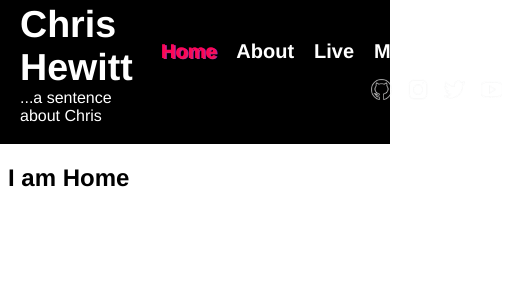
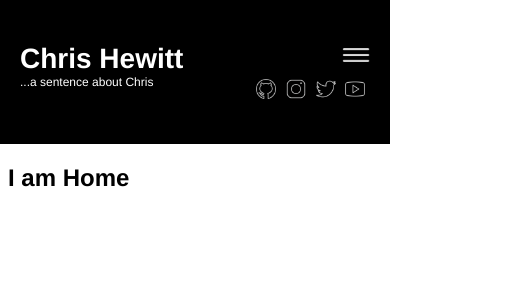
Before and after one commit to Henchworm/the_jazz_music_2_fe, a React (Create React App) app: page / in a window 390 px wide. Shown: the top 300 px of the page, 510 px wide, since content can reach past the window. Built offline with nearby package versions, Linux system fonts and the light colour scheme.

Commit message:
Finalize responsive header style

```diff
--- a/src/components/Header/Header.css
+++ b/src/components/Header/Header.css
@@ -20,6 +20,7 @@
   font-size: 2.35rem;
   margin-top: 0;
   margin-bottom: 0;
+  transition: 0.25s;
 }
 
 .chris-bio {
@@ -109,16 +110,96 @@
   transition: 0.25s;
 }
 
+.hamburger {
+  display: none;
+  height: 2.5rem;
+  margin-bottom: 0.65rem;
+  right: 4%;
+  padding: 0.25%;
+  transition: 0.25s;
+}
+
+.hamburger:hover {
+  cursor: pointer;
+  transition: 0.25s;
+}
+
+.dropdown-menu {
+  background-color: black;
+  border: 0.1rem solid #f1185c;
+  border-radius: 0.35rem;
+  display: none;
+  font-size: 1.6rem;
+  font-weight: 700;
+  position: fixed;
+  top: 7.5rem;
+  right: 0.5rem;
+  z-index: 100;
+  transition: 0.25s;
+}
+
+.dropdown-menu span {
+  display: block;
+  padding: 0.5rem;
+  margin: 0.1rem;
+}
+
 @media screen and (max-width: 56.25em) {
   .links {
-    font-size: 1.25rem;
+    display: none;
   }
 
-  .links a {
-    margin-left: 1.25rem;
+  .hamburger {
+    display: block;
+  }
+
+  .dropdown-menu {
+    display: block;
+    transition: 0.25s;
+  }
+ }
+
+ @media screen and (max-width: 35rem) {
+  .chris-name {
+    font-size: 2rem;
   }
 
   .icons img {
     height: 1.3rem;
+    margin: 0 0.3rem;
+  }
+
+  .hamburger {
+    height: 2rem;
+  }
+
+  .dropdown-menu {
+    font-size: 1.45rem;
+    font-weight: 700;
+    top: 7rem;
   }
  }
+
+
+ @media screen and (max-width: 26.5rem) {
+  .chris-name {
+    font-size: 1.75rem;
+  }
+
+  .chris-bio {
+    font-size: 0.75rem;
+  }
+
+  .icons img {
+    height: 1.25rem;
+    margin: 0 0.3rem;
+  }
+
+  .hamburger {
+    height: 1.75rem;
+  }
+
+  .dropdown-menu {
+    font-size: 1.35rem;
+  }
+ }
--- a/src/components/Header/Header.jsx
+++ b/src/components/Header/Header.jsx
@@ -1,13 +1,35 @@
+import { useState, useEffect, useRef } from 'react';
 import { NavLink, useLocation } from 'react-router-dom';
 import './Header.css';
 
+const hamburger = require('../../assets/hamburger.png');
+const hamx = require('../../assets/hamx.png');
 const github = require('../../assets/github.png');
 const insta = require('../../assets/instagram.png');
 const twitter = require('../../assets/twitter.png');
 const youtube = require('../../assets/youtube.png');
 
-function Header2() {
+function Header() {
+  const [expanded, setExpanded] = useState(false);
+  const ref = useRef(null);
+  const hamburgRef = useRef();
   const location = useLocation();
+
+  useEffect(() => {
+    const listener = (event) => {
+      if (!ref.current || ref.current.contains(event.target) || hamburgRef.current.contains(event.target)) {
+        return;
+      }
+      setExpanded(false);
+    };
+    document.addEventListener("mousedown", listener);
+    document.addEventListener("touchstart", listener);
+
+    return () => {
+      document.removeEventListener("mousedown", listener);
+      document.removeEventListener("touchstart", listener);
+    }
+  }, [ref, setExpanded])
 
   return (
     <nav className="main-navigation">
@@ -15,6 +37,13 @@ function Header2() {
         <h1 className="chris-name">Chris Hewitt</h1>
         <p className="chris-bio">...a sentence about Chris</p>
       </div>
+      {expanded && <div className="dropdown-menu" ref={ref}>
+        <span><NavLink exact to='/' className={location.pathname === '/' ? 'homeactive home' : 'inactive home'}>Home</NavLink></span>
+        <span><NavLink exact to='/about' className={location.pathname === '/about' ? 'aboutactive about' : 'inactive about'}>About</NavLink></span>
+        <span><NavLink exact to='/live' className={location.pathname === '/live' ? 'liveactive live' : 'inactive live'}>Live</NavLink></span>
+        <span><NavLink exact to='/music' className={location.pathname === '/music' ? 'musicactive music' : 'inactive music'}>Music</NavLink></span>
+        <span><NavLink exact to='/blog' className={location.pathname === '/blog' ? 'blargactive blarg' : 'inactive blarg'}>Blärg</NavLink></span>
+      </div>}
       <div className="links-container">
         <div className="links">
           <NavLink exact to='/' className={location.pathname === '/' ? 'homeactive home' : 'inactive home'}>Home</NavLink>
@@ -23,6 +52,7 @@ function Header2() {
           <NavLink exact to='/music' className={location.pathname === '/music' ? 'musicactive music' : 'inactive music'}>Music</NavLink>
           <NavLink exact to='/blog' className={location.pathname === '/blog' ? 'blargactive blarg' : 'inactive blarg'}>Blärg</NavLink>
         </div>
+        <img onClick={() => setExpanded(!expanded)} className="hamburger" src={expanded ? hamx : hamburger} alt="hamburger menu icon" ref={hamburgRef} />
         <div className="icons">
           <img src={github} alt="github icon outlined in white"/>
           <img src={insta} alt="instagram icon outlined in white"/>
@@ -34,4 +64,4 @@ function Header2() {
   );
 }
 
-export default Header2;
+export default Header;
```
Also changed, not shown: src/assets/hamburger.png (added), src/assets/hamx.png (added).
